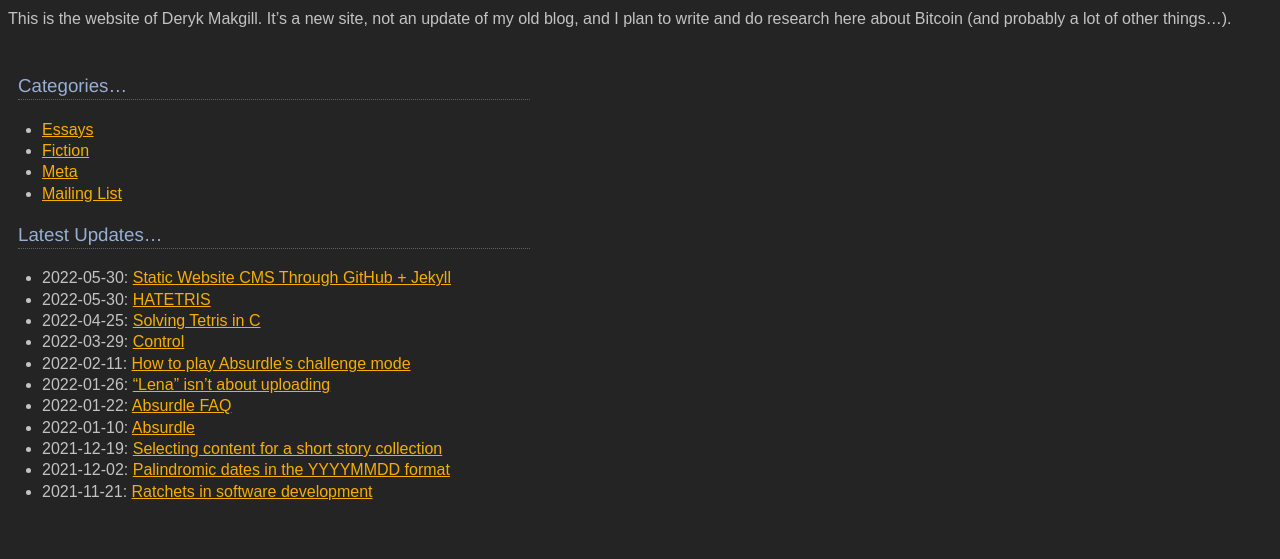
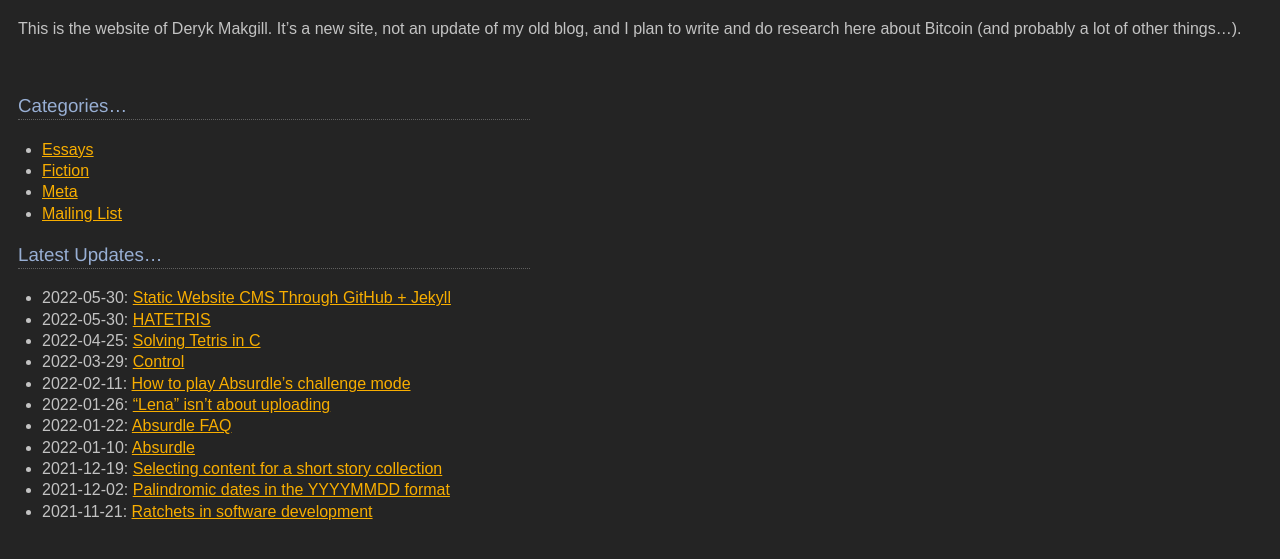
Before and after one commit to dmkgll/dmkgll, a Jekyll site: the page built from index.md, in a window 1280 px wide. Shown: the top 559 px of the page. Built offline with Jekyll 4.4.1, drawn with Linux system fonts in a browser that asks for light colours; our own code applies the rules of GitHub Pages for plain Markdown files.

Commit message:
Update home.html

```diff
--- a/_layouts/home.html
+++ b/_layouts/home.html
@@ -1,6 +1,6 @@
 <html>
   <head>
-    <style>.home{padding:10px:}article{padding:10px;max-width:512px;}body{font-family:sans-serif;color:#c3c3c3;background:#242424;line-height: 1.3333;}h1,h2,h3,h4,h5,h6{color:#98afd4;border-bottom:.0625rem dotted #606060;font-family:helvetica, sans-serif;font-weight:400;margin:margin: 2rem 0 1rem;}h4{color:#75a7f2;border-bottom:none;}a{color:#f8ae00;}a:visited{color: #f8ae00;}ul{margin: 1rem 0;padding-inline-start: 1.5rem;}</style>
+    <style>.home{padding:10px;}article{padding:10px;max-width:512px;}body{font-family:sans-serif;color:#c3c3c3;background:#242424;line-height: 1.3333;}h1,h2,h3,h4,h5,h6{color:#98afd4;border-bottom:.0625rem dotted #606060;font-family:helvetica, sans-serif;font-weight:400;margin:margin: 2rem 0 1rem;}h4{color:#75a7f2;border-bottom:none;}a{color:#f8ae00;}a:visited{color: #f8ae00;}ul{margin: 1rem 0;padding-inline-start: 1.5rem;}</style>
     <meta name="viewport" content="width=device-width, initial-scale=1">
   </head>
   <body>
```
